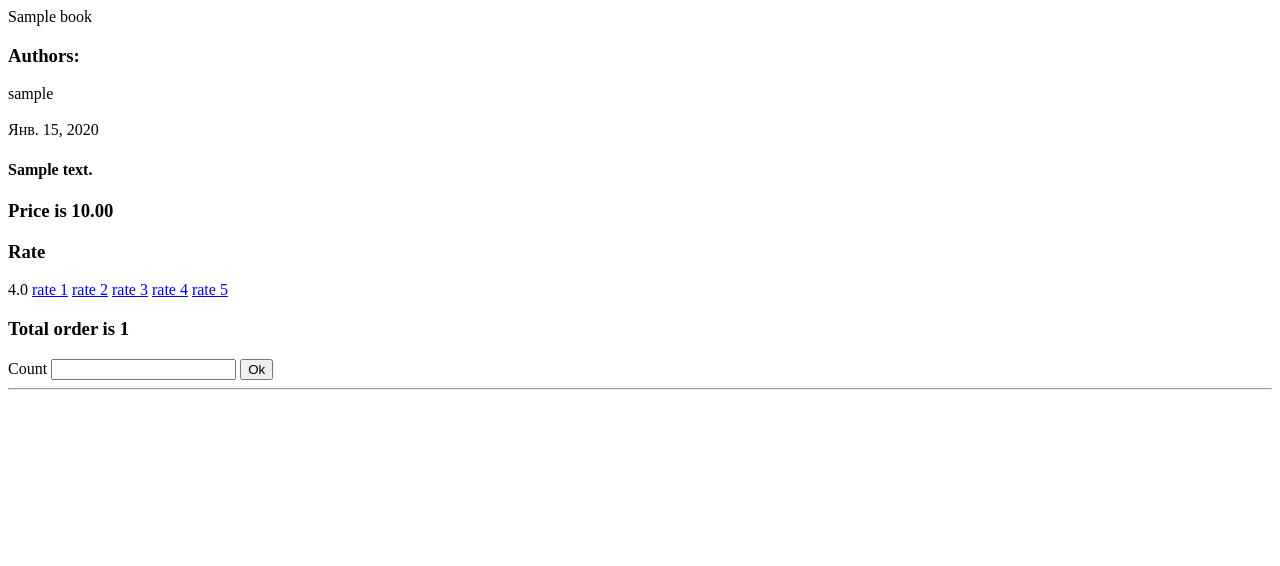
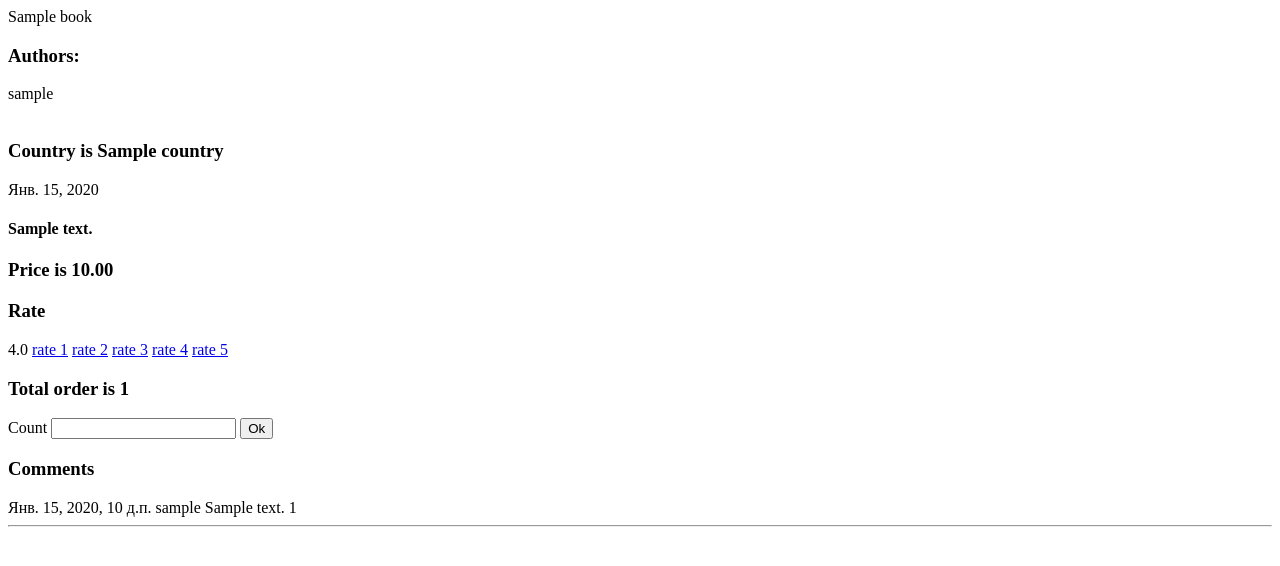
Before and after one commit to Galtaro/books_shop, a Django app: page /shop/hello/ in a window 1280 px wide. Shown: the top 566 px of the page. Run offline with Django 3.2, Linux system fonts and the light colour scheme; tables that the repository leaves empty hold one stand-in row (values such as "Sample post").

Commit message:
add models

```diff
--- a/myapp/models.py
+++ b/myapp/models.py
@@ -16,6 +16,7 @@ class Book(models.Model):
     rate = models.ManyToManyField(User, related_name="rated_books", through="myapp.RateBookUser")
     order = models.ManyToManyField(User, related_name="ordered_books", through="myapp.OrderBookUser")
     price = models.DecimalField(max_digits=4, decimal_places=2, verbose_name="Цена", validators=[validators.MinValueValidator(0)])
+    country = models.ForeignKey("Country", on_delete=models.SET_DEFAULT, default=1)
 
     def __str__(self):
         return self.title
@@ -37,3 +38,21 @@ class OrderBookUser(models.Model):
     date = models.DateTimeField(auto_now_add=True)
     user = models.ForeignKey(User, on_delete=models.CASCADE, related_name="order_book_user_user")
     book = models.ForeignKey(Book, on_delete=models.CASCADE, related_name="order_book_user_book")
+
+
+class Country(models.Model):
+    class Meta:
+        verbose_name = "Страна"
+        verbose_name_plural = "Страны"
+    name = models.CharField(max_length=20)
+
+    def __str__(self):
+        return self.name
+
+
+class Comment(models.Model):
+    user = models.ForeignKey(User, on_delete=models.CASCADE, related_name="comments")
+    text = models.TextField()
+    date = models.DateTimeField(auto_now_add=True)
+    book = models.ForeignKey(Book, on_delete=models.CASCADE, related_name="comments")
+    like = models.ManyToManyField(User)
--- a/myapp/templates/index.html
+++ b/myapp/templates/index.html
@@ -11,6 +11,7 @@
     {% for author in book.authors.all %}
         {{ author.username}}<br>
         {% endfor %}<br>
+    <h3>Country is {{ book.country}}</h3>
     {{book.publish_date}}<br>
     <h4>{{book.text}}</h4>
     <h3>Price is {{book.price}}</h3>
@@ -26,7 +27,15 @@
             <input type="number" name="count" id="count">
             <input type="submit" value="Ok">
         </form>
-    <hr>
+        <h3>Comments</h3>
+        {% for comment in book.comments.all %}
+            {{ comment.date }}
+            {{ comment.user }}
+            {{ comment.text }}
+            {{ comment.like.count }}
+        <br>
+        {% endfor %}
+        <hr>
 {% endfor %}
 </body>
 </html>
--- a/myapp/views.py
+++ b/myapp/views.py
@@ -1,14 +1,15 @@
 from django.shortcuts import render, redirect
-from myapp.models import Book, RateBookUser, OrderBookUser
-from django.db.models import Avg, Sum
+from myapp.models import Book, RateBookUser, OrderBookUser, Comment
+from django.db.models import Avg, Sum, Prefetch, Count
 
 
 def hello(request):
-    query = Book.objects.annotate(
+    query_1 = Comment.objects.annotate(likes=Count("like"))
+    query_2 = Book.objects.annotate(
         avg_rate=Avg("rate_book_user_book__rate"),
         total_order=Sum("order_book_user_book__count")
-        ).prefetch_related("authors")
-    return render(request, "index.html", {"books": query})
+        ).prefetch_related("authors", Prefetch("comments", query_1), "comments__user").select_related("country")
+    return render(request, "index.html", {"books": query_2})
 
 
 def add_rate(request, rate, book_id):
```
Also changed, not shown: myapp/admin.py (+14 -2 lines).
